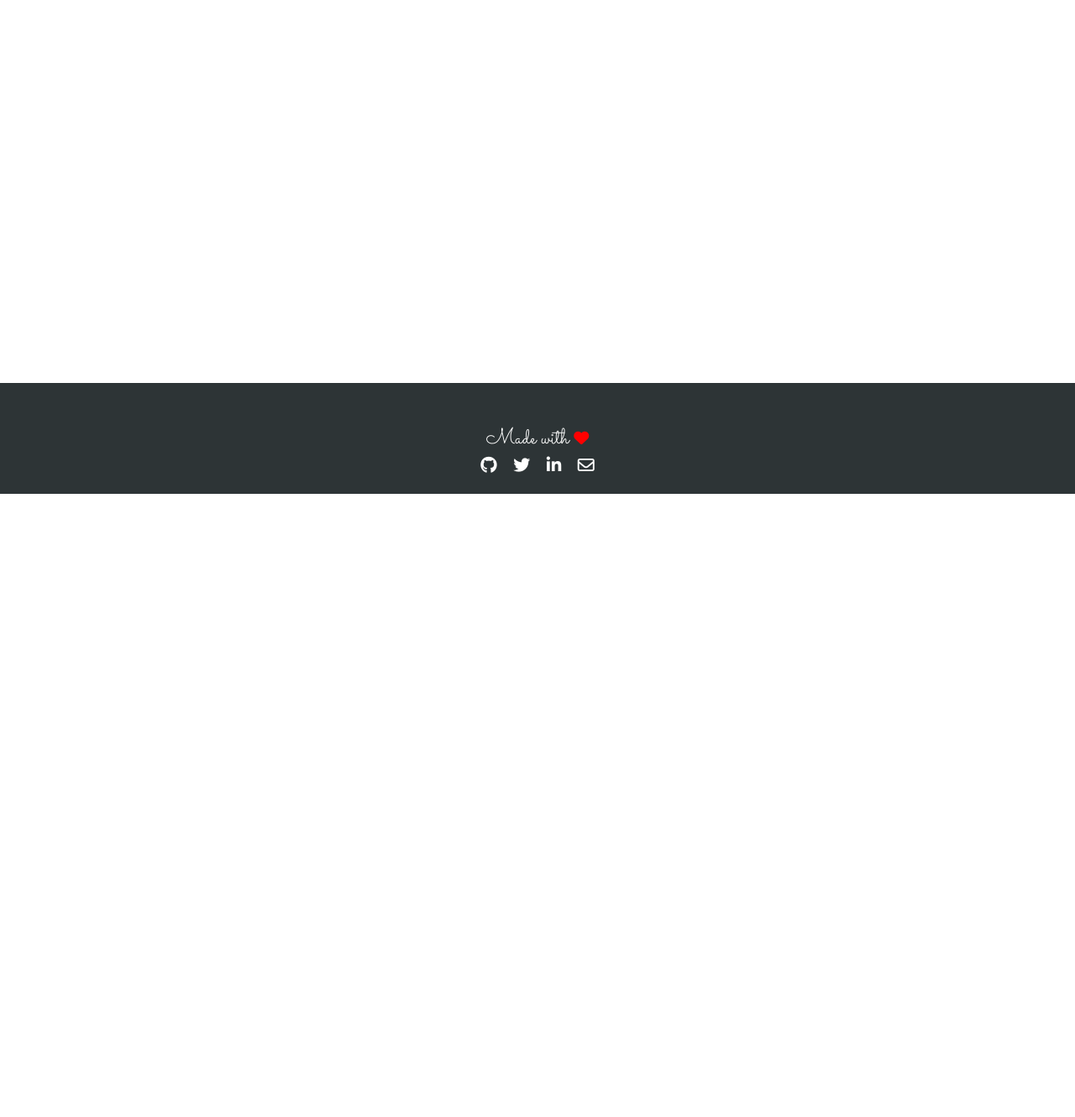
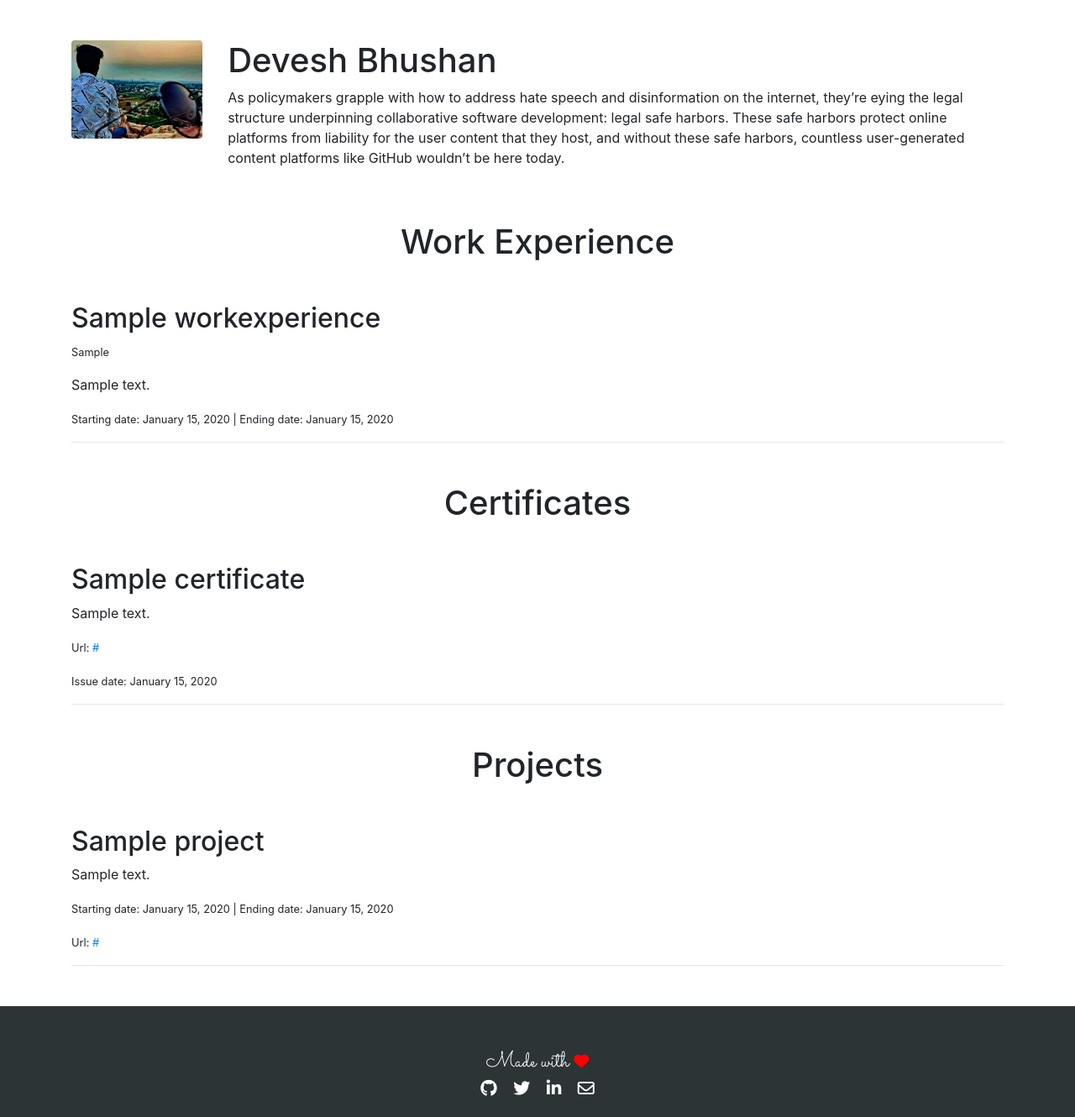
Before and after one commit to devesh-bhushan/djangoWebApp, a Django app: page / in a window 1280 px wide. Shown: the part 62-1392 px from the top of the page at 84% size. Before the commit the page ends 650 px from the top, so only its background shows below. Run offline with Django 3.2, Linux system fonts and the light colour scheme; tables that the repository leaves empty hold one stand-in row (values such as "Sample post"); some libraries are stand-ins or nearby versions.

Commit message:
added the more functionality in website

```diff
--- a/main/models.py
+++ b/main/models.py
@@ -13,3 +13,26 @@ class Contact(models.Model):
     name = models.CharField(max_length=100)
     email = models.EmailField()
     message = models.TextField()
+
+
+class WorkExperience(models.Model):
+    title = models.CharField(max_length=250)
+    workplace = models.CharField(max_length=200)
+    description = models.TextField()
+    starting_date = models.DateField()
+    ending_date = models.DateField()
+
+
+class Certificate(models.Model):
+    title = models.CharField(max_length=250)
+    description = models.TextField()
+    issue_date = models.DateField()
+    url = models.URLField()
+
+
+class Project(models.Model):
+    title = models.CharField(max_length=250)
+    description = models.TextField()
+    starting_date = models.DateField()
+    ending_date = models.DateField()
+    url = models.URLField(blank=True)
--- a/main/templates/main/index.html
+++ b/main/templates/main/index.html
@@ -1,4 +1,5 @@
 {% extends 'main/base.html' %}
+{% load static %}
 
 {% block title %}Mysite | Home{% endblock %}
 
@@ -25,8 +26,67 @@
 </nav>
 
 {% block main-content %}
+<div class="container">
+    <div class="row mt-5 mb-5 mr-2">
 
-<br><br><br><br><br><br><br><br><br><br><br><br><br><br><br><br><br><br><br>
+        <div class="col-2">
+            <img src="{% static 'main/images/myphoto.jpg' %}" alt="My photo" class="img-fluid rounded" width="300px">
+        </div>
+
+        <div class="col-10">
+            <h1>Devesh Bhushan</h1>
+            <p>As policymakers grapple with how to address hate speech and disinformation on the internet, they’re eying the legal structure underpinning collaborative software development: legal safe harbors. These safe harbors protect online platforms from liability for the user content that they host, and without these safe harbors, countless user-generated content platforms like GitHub wouldn’t be here today.</p>
+        </div>
+
+    </div>
+</div>
+
+
+<div class="container mt-5">
+    <h1 class="text-center mb-5">Work Experience</h1>
+
+    {% for work in work_experience %}
+    <div>
+        <h2>{{ work.title }}</h2>
+        <p><small>{{ work.workplace }}</small></p>
+        <p>{{ work.description }}</p>
+        <p><small>Starting date: {{ work.starting_date|date:"F d, Y" }} | Ending date: {{ work.ending_date|date:"F d, Y" }}</small></p>
+    </div><hr>
+    {% endfor %}
+
+</div>
+
+<div class="container mt-5">
+    <h1 class="text-center mb-5">Certificates</h1>
+
+    {% for cert in certificate %}
+    <div>
+        <h2>{{ cert.title }}</h2>
+        <p>{{ cert.description }}</p>
+        <p><small>Url: <a href="{{ cert.url }}">{{ cert.url }}</a></small></p>
+        <p><small>Issue date: {{ cert.issue_date|date:"F d, Y" }}</small></p>
+    </div><hr>
+    {% endfor %}
+
+</div>
+
+<div class="container mt-5 mb-5">
+    <h1 class="text-center mb-5">Projects</h1>
+
+    {% for proj in project %}
+    <div>
+        <h2>{{ proj.title }}</h2>
+        <p>{{ proj.description }}</p>
+        <p><small>Starting date: {{ proj.starting_date|date:"F d, Y" }} | Ending date: {{ proj.ending_date|date:"F d, Y" }}</small></p>
+
+        {% if proj.url %}
+            <p><small>Url: <a href="{{ proj.url }}">{{ proj.url }}</a></small></p>
+        {% endif %}
+
+    </div><hr>
+    {% endfor %}
+
+</div>
 {% endblock %}
 
 <!-- Footer section -->
--- a/main/views.py
+++ b/main/views.py
@@ -1,7 +1,7 @@
 from django.shortcuts import render, redirect, get_object_or_404
 from django.core.paginator import Paginator
 
-from main.models import Post
+from main.models import Post, WorkExperience, Project, Certificate
 
 from main.forms import ContactForm
 
@@ -13,7 +13,13 @@ from django.contrib import messages
 
 # Create your views here.
 def index(request):
-    return render(request, 'main/index.html')
+    work_experience = WorkExperience.objects.all()
+    project = Project.objects.all()
+    certificate = Certificate.objects.all()
+
+    context = {'work_experience': work_experience, 'project': project, 'certificate': certificate}
+
+    return render(request, 'main/index.html', context)
 
 
 def blog(request):
@@ -43,9 +49,8 @@ def contact(request):
         message = instance.message
 
         EmailMessage(
-            'New message from %s' % name,
-            'Hi Devesh , new message form this email address: %s\n\n Message: %s' % (
-                email, message),
+            'New message from %s' %name,
+            'Hi admin, new message form this email address: %s\n\n Message: %s' %(email, message),
             conf_settings.EMAIL_HOST_USER,
             ['deepubhushan123@gmail.com', ],
         ).send()
```
Also changed, not shown: main/admin.py (+13 -1 lines), main/templates/main/contact.html (+10 -1 lines), main/migrations/0003_certificate_project_workexperience.py (added), main/migrations/0004_auto_20201031_1843.py (added), main/static/main/images/myphoto.jpg (added).
